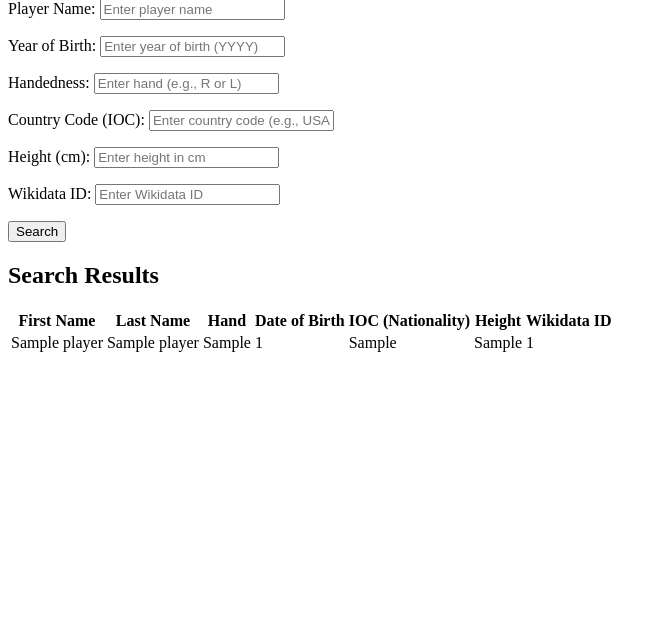
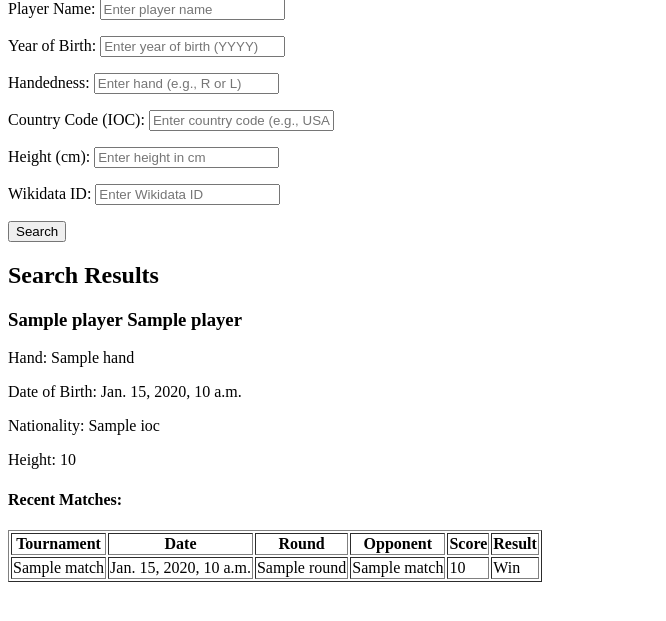
Before and after one commit to ryanmuenker/django-tennis-website, a Django app: template templates/players/query_player.html in a window 1280 px wide. Shown: the part 81-702 px from the top of the page, without its empty margins (0-666 px from the left). Run offline with Django 5.2, Linux system fonts and the light colour scheme; tables that the repository leaves empty hold one stand-in row (values such as "Sample post"); the template is opened without the code that fills it: values that come from a table or form of the project are taken from there, most other values are stand-ins (such as "Sample title", 1, 10 or a date in 2020).

Commit message:
displays matches for mens - need to make it dynamic

```diff
--- a/players/models.py
+++ b/players/models.py
@@ -1,7 +1,7 @@
 from django.db import models
 
 class AtpPlayers(models.Model):
-    player_id = models.IntegerField(primary_key = True)
+    player_id = models.IntegerField(primary_key=True)
     name_first = models.TextField(blank=True, null=True)
     name_last = models.TextField(blank=True, null=True)
     hand = models.TextField(blank=True, null=True)
@@ -16,3 +16,117 @@ class AtpPlayers(models.Model):
 
     def __str__(self):
         return f"{self.name_first} {self.name_last}"
+
+
+class AtpMatches2023(models.Model):
+    id = models.AutoField(primary_key=True)
+    tourney_id = models.TextField(blank=True, null=True)
+    tourney_name = models.TextField(blank=True, null=True)
+    surface = models.TextField(blank=True, null=True)
+    draw_size = models.IntegerField(blank=True, null=True)
+    tourney_level = models.TextField(blank=True, null=True)
+    tourney_date = models.IntegerField(blank=True, null=True)
+    match_num = models.IntegerField(blank=True, null=True)
+    winner_id = models.IntegerField(blank=True, null=True)
+    winner_seed = models.TextField(blank=True, null=True)
+    winner_entry = models.TextField(blank=True, null=True)
+    winner_name = models.TextField(blank=True, null=True)
+    winner_hand = models.TextField(blank=True, null=True)
+    winner_ht = models.IntegerField(blank=True, null=True)
+    winner_ioc = models.TextField(blank=True, null=True)
+    winner_age = models.FloatField(blank=True, null=True)
+    loser_id = models.IntegerField(blank=True, null=True)
+    loser_seed = models.TextField(blank=True, null=True)
+    loser_entry = models.TextField(blank=True, null=True)
+    loser_name = models.TextField(blank=True, null=True)
+    loser_hand = models.TextField(blank=True, null=True)
+    loser_ht = models.IntegerField(blank=True, null=True)
+    loser_ioc = models.TextField(blank=True, null=True)
+    loser_age = models.FloatField(blank=True, null=True)
+    score = models.TextField(blank=True, null=True)
+    best_of = models.IntegerField(blank=True, null=True)
+    round = models.TextField(blank=True, null=True)
+    minutes = models.IntegerField(blank=True, null=True)
+    w_ace = models.IntegerField(blank=True, null=True)
+    w_df = models.IntegerField(blank=True, null=True)
+    w_svpt = models.IntegerField(blank=True, null=True)
+    w_1stin = models.IntegerField(db_column='w_1stIn', blank=True, null=True)
+    w_1stwon = models.IntegerField(db_column='w_1stWon', blank=True, null=True)
+    w_2ndwon = models.IntegerField(db_column='w_2ndWon', blank=True, null=True)
+    w_svgms = models.IntegerField(db_column='w_SvGms', blank=True, null=True)
+    w_bpsaved = models.IntegerField(db_column='w_bpSaved', blank=True, null=True)
+    w_bpfaced = models.IntegerField(db_column='w_bpFaced', blank=True, null=True)
+    l_ace = models.IntegerField(blank=True, null=True)
+    l_df = models.IntegerField(blank=True, null=True)
+    l_svpt = models.IntegerField(blank=True, null=True)
+    l_1stin = models.IntegerField(db_column='l_1stIn', blank=True, null=True)
+    l_1stwon = models.IntegerField(db_column='l_1stWon', blank=True, null=True)
+    l_2ndwon = models.IntegerField(db_column='l_2ndWon', blank=True, null=True)
+    l_svgms = models.IntegerField(db_column='l_SvGms', blank=True, null=True)
+    l_bpsaved = models.IntegerField(db_column='l_bpSaved', blank=True, null=True)
+    l_bpfaced = models.IntegerField(db_column='l_bpFaced', blank=True, null=True)
+    winner_rank = models.IntegerField(blank=True, null=True)
+    winner_rank_points = models.IntegerField(blank=True, null=True)
+    loser_rank = models.IntegerField(blank=True, null=True)
+    loser_rank_points = models.IntegerField(blank=True, null=True)
+
+    class Meta:
+        managed = False
+        db_table = 'atp_matches_2023'
+
+
+class AtpMatches2024(models.Model):
+    id = models.AutoField(primary_key=True)
+    tourney_id = models.TextField(blank=True, null=True)
+    tourney_name = models.TextField(blank=True, null=True)
+    surface = models.TextField(blank=True, null=True)
+    draw_size = models.IntegerField(blank=True, null=True)
+    tourney_level = models.TextField(blank=True, null=True)
+    tourney_date = models.IntegerField(blank=True, null=True)
+    match_num = models.IntegerField(blank=True, null=True)
+    winner_id = models.IntegerField(blank=True, null=True)
+    winner_seed = models.TextField(blank=True, null=True)
+    winner_entry = models.TextField(blank=True, null=True)
+    winner_name = models.TextField(blank=True, null=True)
+    winner_hand = models.TextField(blank=True, null=True)
+    winner_ht = models.IntegerField(blank=True, null=True)
+    winner_ioc = models.TextField(blank=True, null=True)
+    winner_age = models.FloatField(blank=True, null=True)
+    loser_id = models.IntegerField(blank=True, null=True)
+    loser_seed = models.TextField(blank=True, null=True)
+    loser_entry = models.TextField(blank=True, null=True)
+    loser_name = models.TextField(blank=True, null=True)
+    loser_hand = models.TextField(blank=True, null=True)
+    loser_ht = models.IntegerField(blank=True, null=True)
+    loser_ioc = models.TextField(blank=True, null=True)
+    loser_age = models.FloatField(blank=True, null=True)
+    score = models.TextField(blank=True, null=True)
+    best_of = models.IntegerField(blank=True, null=True)
+    round = models.TextField(blank=True, null=True)
+    minutes = models.IntegerField(blank=True, null=True)
+    w_ace = models.IntegerField(blank=True, null=True)
+    w_df = models.IntegerField(blank=True, null=True)
+    w_svpt = models.IntegerField(blank=True, null=True)
+    w_1stin = models.IntegerField(db_column='w_1stIn', blank=True, null=True)
+    w_1stwon = models.IntegerField(db_column='w_1stWon', blank=True, null=True)
+    w_2ndwon = models.IntegerField(db_column='w_2ndWon', blank=True, null=True)
+    w_svgms = models.IntegerField(db_column='w_SvGms', blank=True, null=True)
+    w_bpsaved = models.IntegerField(db_column='w_bpSaved', blank=True, null=True)
+    w_bpfaced = models.IntegerField(db_column='w_bpFaced', blank=True, null=True)
+    l_ace = models.IntegerField(blank=True, null=True)
+    l_df = models.IntegerField(blank=True, null=True)
+    l_svpt = models.IntegerField(blank=True, null=True)
+    l_1stin = models.IntegerField(db_column='l_1stIn', blank=True, null=True)
+    l_1stwon = models.IntegerField(db_column='l_1stWon', blank=True, null=True)
+    l_2ndwon = models.IntegerField(db_column='l_2ndWon', blank=True, null=True)
+    l_svgms = models.IntegerField(db_column='l_SvGms', blank=True, null=True)
+    l_bpsaved = models.IntegerField(db_column='l_bpSaved', blank=True, null=True)
+    l_bpfaced = models.IntegerField(db_column='l_bpFaced', blank=True, null=True)
+    winner_rank = models.IntegerField(blank=True, null=True)
+    winner_rank_points = models.IntegerField(blank=True, null=True)
+    loser_rank = models.IntegerField(blank=True, null=True)
+    loser_rank_points = models.IntegerField(blank=True, null=True)
+
+    class Meta:
+        managed = False
+        db_table = 'atp_matches_2024'
--- a/templates/players/query_player.html
+++ b/templates/players/query_player.html
@@ -1,7 +1,7 @@
 <!DOCTYPE html>
 <html>
 <head>
-    <title>Query Player</title>
+    <title>Player Search</title>
 </head>
 <body>
     <h1>Search for a Player</h1>
@@ -10,35 +10,58 @@
         <button type="submit">Search</button>
     </form>
 
-    {% if players %}
+    {% if players_with_matches %}
         <h2>Search Results</h2>
-        <table>
+        {% for item in players_with_matches %}
+            <h3>{{ item.player.name_first }} {{ item.player.name_last }}</h3>
+            <p>Hand: {{ item.player.hand }}</p>
+            <p>Date of Birth: {{ item.player.dob }}</p>
+            <p>Nationality: {{ item.player.ioc }}</p>
+            <p>Height: {{ item.player.height }}</p>
+
+            {% if item.recent_matches %}
+                <h4>Recent Matches:</h4>
+                <table border="1">
                     <thead>
                         <tr>
-                    <th>First Name</th>
-                    <th>Last Name</th>
-                    <th>Hand</th>
-                    <th>Date of Birth</th>
-                    <th>IOC (Nationality)</th>
-                    <th>Height</th>
-                    <th>Wikidata ID</th>
+                            <th>Tournament</th>
+                            <th>Date</th>
+                            <th>Round</th>
+                            <th>Opponent</th>
+                            <th>Score</th>
+                            <th>Result</th>
                         </tr>
                     </thead>
                     <tbody>
-                {% for player in players %}
+                        {% for match in item.recent_matches %}
                             <tr>
-                    <td>{{ player.name_first }}</td>
-                    <td>{{ player.name_last }}</td>
-                    <td>{{ player.hand }}</td>
-                    <td>{{ player.dob }}</td>
-                    <td>{{ player.ioc }}</td>
-                    <td>{{ player.height }}</td>
-                    <td>{{ player.wikidata_id }}</td>
+                                <td>{{ match.tourney_name }}</td>
+                                <td>{{ match.tourney_date }}</td>
+                                <td>{{ match.round }}</td>
+                                <td>
+                                    {% if match.winner_id == item.player.player_id %}
+                                        {{ match.loser_name }}
+                                    {% else %}
+                                        {{ match.winner_name }}
+                                    {% endif %}
+                                </td>
+                                <td>{{ match.score }}</td>
+                                <td>
+                                    {% if match.winner_id == item.player.player_id %}
+                                        Win
+                                    {% else %}
+                                        Loss
+                                    {% endif %}
+                                </td>
                             </tr>
                         {% endfor %}
                     </tbody>
                 </table>
             {% else %}
+                <p>No recent matches found.</p>
+            {% endif %}
+        {% endfor %}
+    {% else %}
         <p>No players found.</p>
     {% endif %}
 </body>
```
Also changed, not shown: players/views.py (+36 -12 lines), templates/players/player_detail.html (added, +40 -0 lines), players/migrations/0004_atpmatches2023_atpmatches2024_and_more.py (added), players/migrations/0005_alter_atpmatches2024_options_and_more.py (added). Lines whose indentation alone changed are shown as unchanged.
